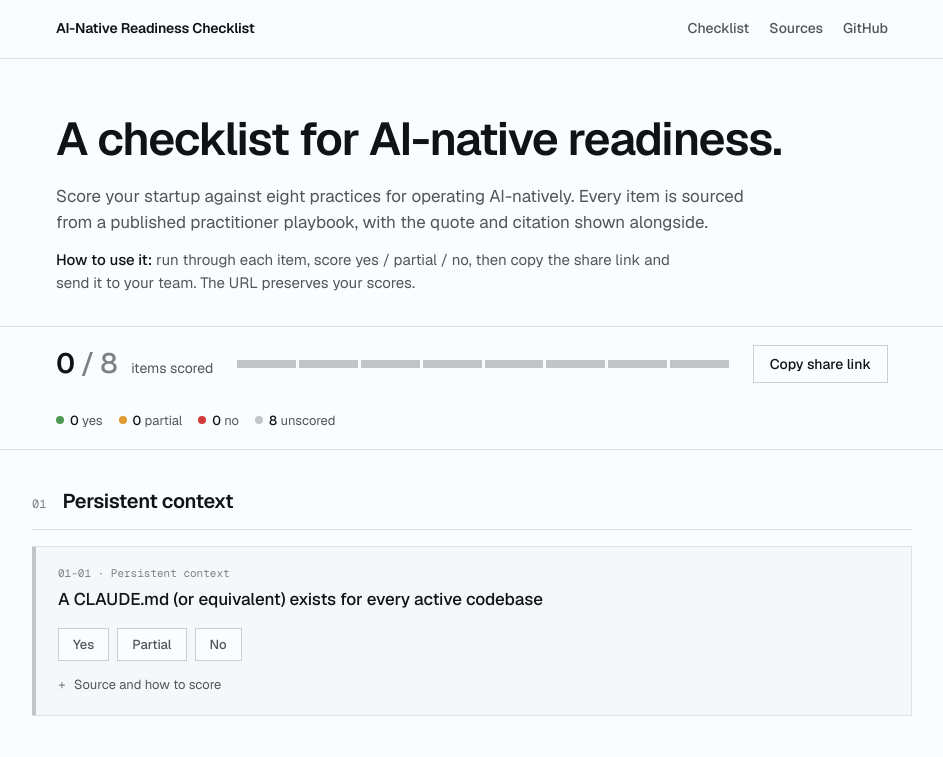
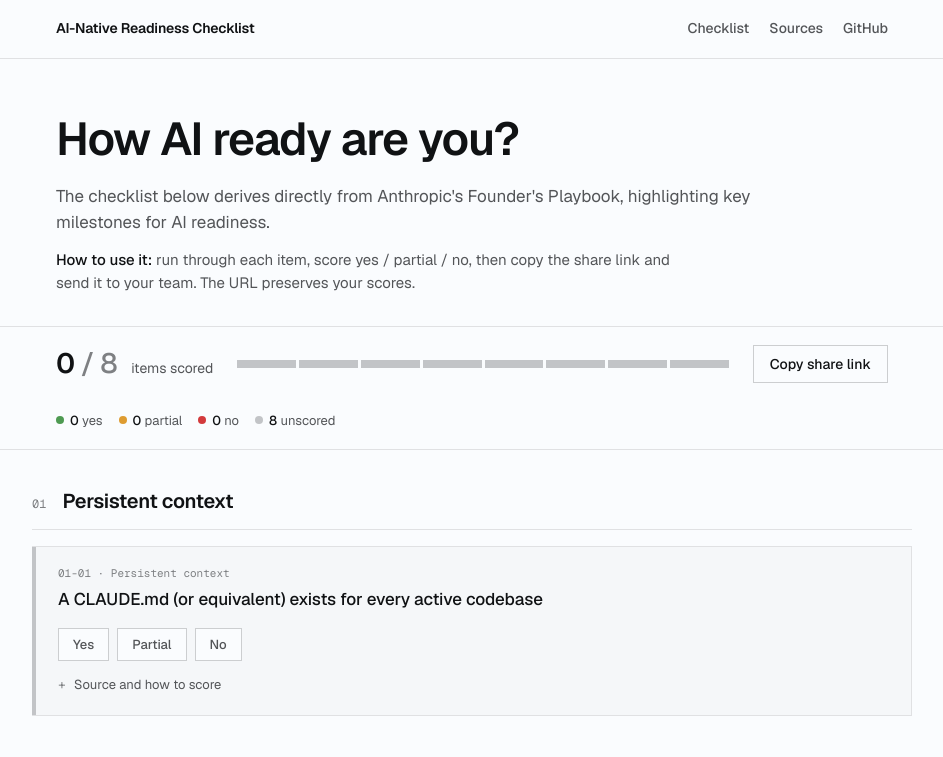
Before and after one commit to Fragment256/ai-native-checklist, a plain HTML site: page docs/index.html in a window 1280 px wide. Shown: the top 757 px of the page, without its empty margins (168-1111 px from the left). Drawn offline with Linux system fonts and the light colour scheme.

Commit message:
hero: 'how AI ready are you?' with direct playbook attribution

```diff
--- a/docs/index.html
+++ b/docs/index.html
@@ -4,7 +4,7 @@
 <meta charset="utf-8">
 <meta name="viewport" content="width=device-width, initial-scale=1">
 <title>AI-Native Readiness Checklist</title>
-<meta name="description" content="A checklist for AI-native readiness. Score your startup against practices sourced from Anthropic's Founder's Playbook. Share the result with your team.">
+<meta name="description" content="How AI ready are you? A checklist derived directly from Anthropic's Founder's Playbook, highlighting key milestones for AI readiness.">
 <link rel="preload" href="./assets/fonts/geist-500.woff2" as="font" type="font/woff2" crossorigin>
 <link rel="preload" href="./assets/fonts/geist-600.woff2" as="font" type="font/woff2" crossorigin>
 <link rel="stylesheet" href="./assets/style.css">
@@ -24,8 +24,8 @@
 
 <section class="hero">
   <div class="wrap">
-    <h1>A checklist for AI-native readiness.</h1>
-    <p class="lede">Score your startup against eight practices for operating AI-natively. Every item is sourced from a published practitioner playbook, with the quote and citation shown alongside.</p>
+    <h1>How AI ready are you?</h1>
+    <p class="lede">The checklist below derives directly from Anthropic's Founder's Playbook, highlighting key milestones for AI readiness.</p>
     <p class="use"><strong>How to use it:</strong> run through each item, score yes / partial / no, then copy the share link and send it to your team. The URL preserves your scores.</p>
   </div>
 </section>
```
